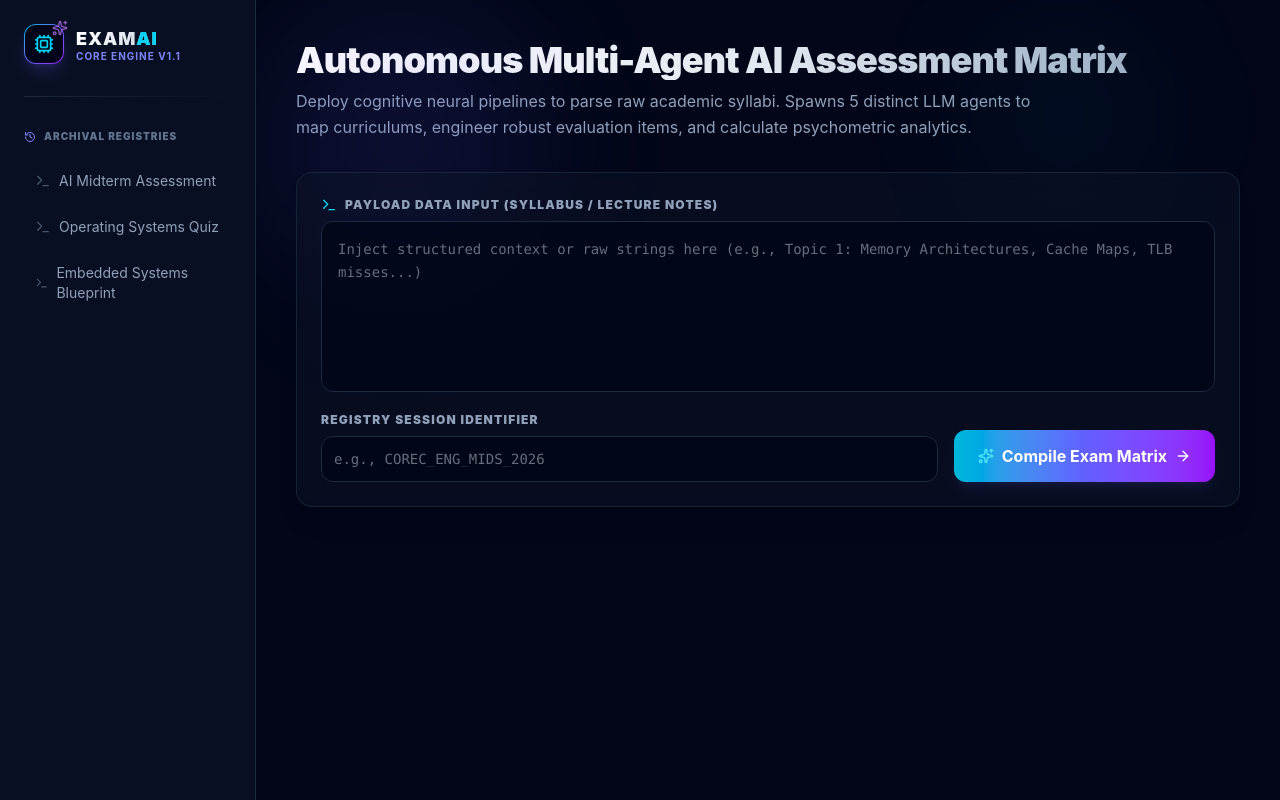
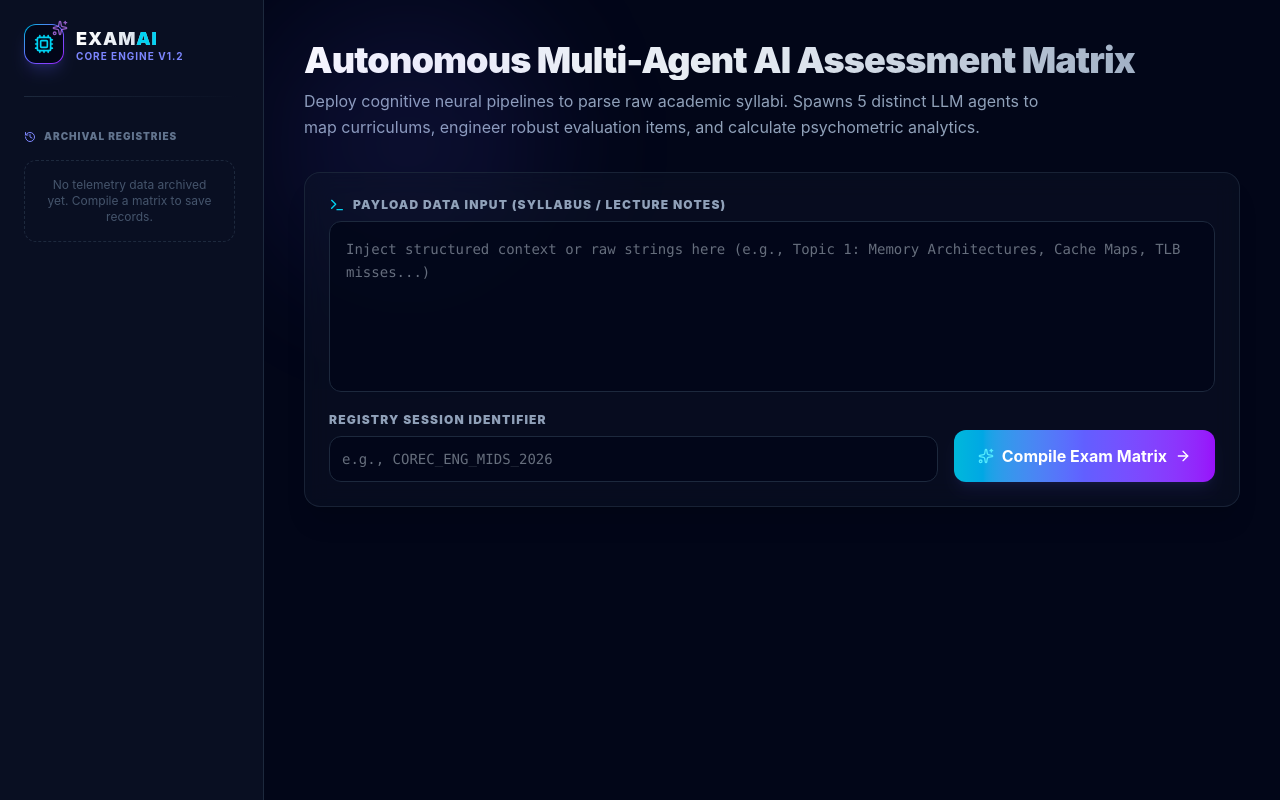
Before and after one commit to ibraheemrashid2025/ai-exam-saas, a Next.js app: page / in a window 1280 px wide. Built offline with nearby package versions, Linux system fonts and the light colour scheme.

Commit message:
Polished core page build and optimized rubric node mapping

```diff
--- a/app/page.tsx
+++ b/app/page.tsx
@@ -1,6 +1,6 @@
 'use client';
 
-import { useState } from 'react';
+import { useState, useEffect } from 'react';
 import {
   BookOpen,
   HelpCircle,
@@ -14,7 +14,8 @@ import {
   Cpu,
   History,
   Terminal,
-  ArrowRight
+  ArrowRight,
+  Trash2
 } from 'lucide-react';
 
 export default function Home() {
@@ -24,16 +25,29 @@ export default function Home() {
   const [activeTab, setActiveTab] = useState('curriculum');
   const [examData, setExamData] = useState<any>(null);
 
+  // Real-time saved sessions storage state
+  const [savedSessions, setSavedSessions] = useState<any[]>([]);
+
+  // Load saved data from browser storage on mount
+  useEffect(() => {
+    const localData = localStorage.getItem('exam_ai_sessions');
+    if (localData) {
+      setSavedSessions(JSON.parse(localData));
+    }
+  }, []);
+
   const handleGenerate = async () => {
     if (!topic) return alert("Please paste the syllabus content first!");
     setLoading(true);
     setExamData(null);
 
+    const currentSessionTitle = sessionName.trim() || `SESSION_${new Date().toLocaleDateString()}`;
+
     try {
       const res = await fetch('/api/generate', {
         method: 'POST',
         headers: { 'Content-Type': 'application/json' },
-        body: JSON.stringify({ topic, sessionName }),
+        body: JSON.stringify({ topic, sessionName: currentSessionTitle }),
       });
 
       const data = await res.json();
@@ -41,6 +55,20 @@ export default function Home() {
       if (data.status === 'success') {
         setExamData(data);
         setActiveTab('curriculum');
+
+        // Local storage pipeline - Appending new data to the list
+        const newSessionItem = {
+          id: Date.now().toString(),
+          title: currentSessionTitle,
+          payloadText: topic,
+          timestamp: new Date().toLocaleString(),
+          matrixData: data
+        };
+
+        const updatedSessions = [newSessionItem, ...savedSessions];
+        setSavedSessions(updatedSessions);
+        localStorage.setItem('exam_ai_sessions', JSON.stringify(updatedSessions));
+
       } else {
         alert("Agents encountered an error: " + (data.message || data.error));
       }
@@ -51,11 +79,22 @@ export default function Home() {
     }
   };
 
+  // Delete an individual session record
+  const handleDeleteSession = (id: string, e: React.MouseEvent) => {
+    e.stopPropagation(); // Prevents loading the session while deleting
+    const filtered = savedSessions.filter(item => item.id !== id);
+    setSavedSessions(filtered);
+    localStorage.setItem('exam_ai_sessions', JSON.stringify(filtered));
+    if (examData && savedSessions.find(s => s.id === id)?.matrixData?.sessionName === examData.sessionName) {
+      setExamData(null);
+    }
+  };
+
   return (
     <div className="flex min-h-screen bg-slate-950 text-slate-100 font-sans selection:bg-cyan-500/30 selection:text-cyan-200">
 
-      {/* Sidebar - Premium AI SaaS Navigation */}
-      <div className="w-64 bg-slate-900/60 backdrop-blur-xl border-r border-slate-800 p-6 flex flex-col gap-8">
+      {/* Sidebar - Dynamic AI SaaS Navigation */}
+      <div className="w-66 bg-slate-900/60 backdrop-blur-xl border-r border-slate-800 p-6 flex flex-col gap-8 select-none">
 
         {/* Tech Branding Logo Area */}
         <div className="flex items-center gap-3 group cursor-pointer">
@@ -69,27 +108,56 @@ export default function Home() {
             <span className="font-black text-lg tracking-wider bg-gradient-to-r from-white via-slate-200 to-slate-400 bg-clip-text text-transparent">
               EXAM<span className="text-cyan-400">AI</span>
             </span>
-            <span className="text-[10px] font-bold text-indigo-400 tracking-widest uppercase -mt-1">Core Engine v1.1</span>
+            <span className="text-[10px] font-bold text-indigo-400 tracking-widest uppercase -mt-1">Core Engine v1.2</span>
           </div>
         </div>
 
         <div className="h-[1px] bg-gradient-to-r from-slate-800 to-transparent" />
 
-        {/* Saved Archival History */}
-        <div className="flex flex-col gap-4">
+        {/* Dynamic Saved Archival History List */}
+        <div className="flex flex-col gap-4 flex-1 overflow-y-auto pr-1">
           <div className="text-[10px] font-black text-slate-500 tracking-widest uppercase flex items-center gap-2">
             <History className="w-3 h-3 text-indigo-400" /> Archival Registries
           </div>
-          <div className="flex flex-col gap-1 text-sm text-slate-400">
-            <div className="flex items-center gap-2 p-2.5 hover:bg-slate-800/60 hover:text-cyan-400 rounded-xl cursor-pointer transition-all border border-transparent hover:border-slate-800">
-              <Terminal className="w-4 h-4 text-slate-600" /> AI Midterm Assessment
-            </div>
-            <div className="flex items-center gap-2 p-2.5 hover:bg-slate-800/60 hover:text-cyan-400 rounded-xl cursor-pointer transition-all border border-transparent hover:border-slate-800">
-              <Terminal className="w-4 h-4 text-slate-600" /> Operating Systems Quiz
-            </div>
-            <div className="flex items-center gap-2 p-2.5 hover:bg-slate-800/60 hover:text-cyan-400 rounded-xl cursor-pointer transition-all border border-transparent hover:border-slate-800">
-              <Terminal className="w-4 h-4 text-slate-600" /> Embedded Systems Blueprint
-            </div>
+
+          <div className="flex flex-col gap-1.5 text-sm text-slate-400">
+            {savedSessions.length === 0 ? (
+              <div className="text-xs text-slate-600 border border-dashed border-slate-800 p-4 rounded-xl text-center">
+                No telemetry data archived yet. Compile a matrix to save records.
+              </div>
+            ) : (
+              savedSessions.map((session) => (
+                <div
+                  key={session.id}
+                  onClick={() => {
+                    setExamData(session.matrixData);
+                    setTopic(session.payloadText);
+                    setSessionName(session.title);
+                    setActiveTab('curriculum');
+                  }}
+                  className={`group/item flex items-center justify-between gap-2 p-2.5 rounded-xl cursor-pointer transition-all border ${
+                    examData && examData.sessionName === session.title
+                      ? 'bg-indigo-600/10 text-cyan-400 border-indigo-500/30'
+                      : 'border-transparent bg-slate-900/40 hover:bg-slate-800/60 hover:text-slate-200'
+                  }`}
+                >
+                  <div className="flex items-center gap-2 overflow-hidden truncate">
+                    <Terminal className={`w-4 h-4 flex-shrink-0 ${examData && examData.sessionName === session.title ? 'text-cyan-400' : 'text-slate-600'}`} />
+                    <div className="flex flex-col truncate">
+                      <span className="font-medium truncate">{session.title}</span>
+                      <span className="text-[9px] text-slate-600 group-hover/item:text-slate-500 font-mono">{session.timestamp.split(',')[0]}</span>
+                    </div>
+                  </div>
+
+                  <button
+                    onClick={(e) => handleDeleteSession(session.id, e)}
+                    className="opacity-0 group-hover/item:opacity-100 p-1 text-slate-600 hover:text-rose-400 transition-all rounded"
+                  >
+                    <Trash2 className="w-3.5 h-3.5" />
+                  </button>
+                </div>
+              ))
+            )}
           </div>
         </div>
       </div>
@@ -100,8 +168,6 @@ export default function Home() {
         {/* Header Segment */}
         <div className="flex flex-col gap-2 relative">
           <div className="absolute -top-10 -left-10 w-72 h-72 bg-indigo-500/10 rounded-full blur-3xl pointer-events-none" />
-          <div className="absolute -top-5 right-20 w-48 h-48 bg-cyan-500/5 rounded-full blur-3xl pointer-events-none" />
-
           <h1 className="text-4xl font-black tracking-tight bg-gradient-to-r from-white via-slate-200 to-slate-400 bg-clip-text text-transparent">
             Autonomous Multi-Agent AI Assessment Matrix
           </h1>
@@ -158,9 +224,7 @@ export default function Home() {
           </div>
         </div>
 
-        {/* ===================================================================== */}
-        {/* LIVE DATA INTERFACE DISPLAY */}
-        {/* ===================================================================== */}
+        {/* Tabs and Output Interface Render */}
         {examData && (
           <div className="flex flex-col gap-6 animate-fadeIn mt-2">
 
```
Also changed, not shown: 1 other file (tests, documents, lock files or other folders).
